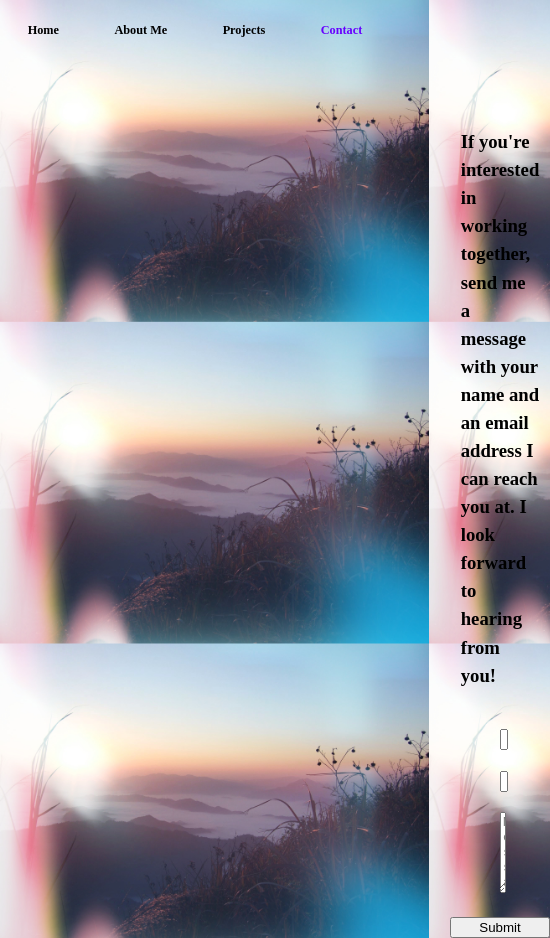
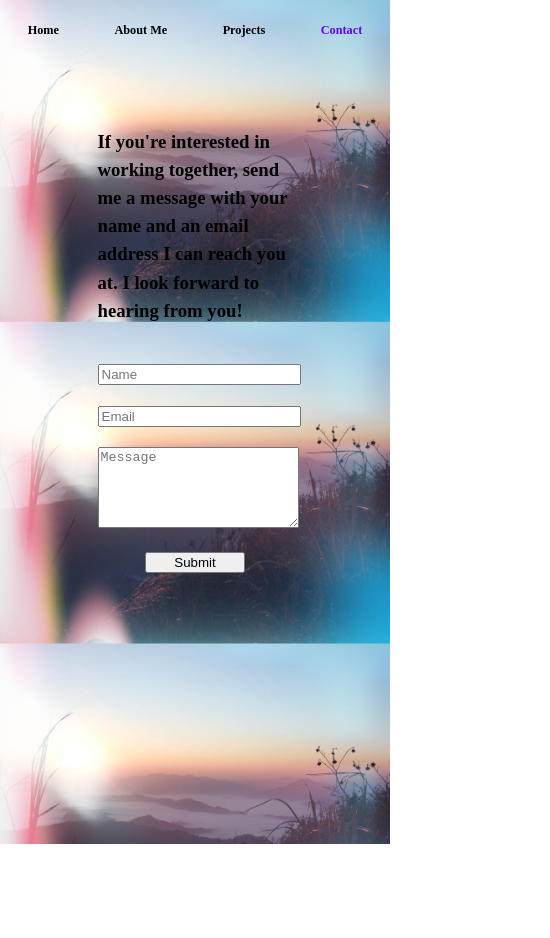
Before and after one commit to lkobetz/lkobetz.github.io, a React (Create React App) app: page /#/contact in a window 390 px wide. Shown: the whole page, 550 px wide, since content can reach past the window. After the commit the page ends 844 px from the top, so only its background shows below. Built offline with nearby package versions, Linux system fonts and the light colour scheme; a web font is replaced by a local one.

Commit message:
formatted contact form and improved mobile responsiveness

```diff
--- a/src/App.css
+++ b/src/App.css
@@ -209,16 +209,14 @@ p {
 
 #contact_container {
   width: 100%;
+  display: flex;
+  flex-direction: column;
 }
 
 .Contact {
-  display: flex;
-  flex-direction: column;
-  justify-content: center;
-  align-items: center;
+  align-self: center;
   margin-top: 50px;
-  margin-left: 500px;
-  margin-right: 500px;
+  width: 50%;
 }
 
 form {
```
